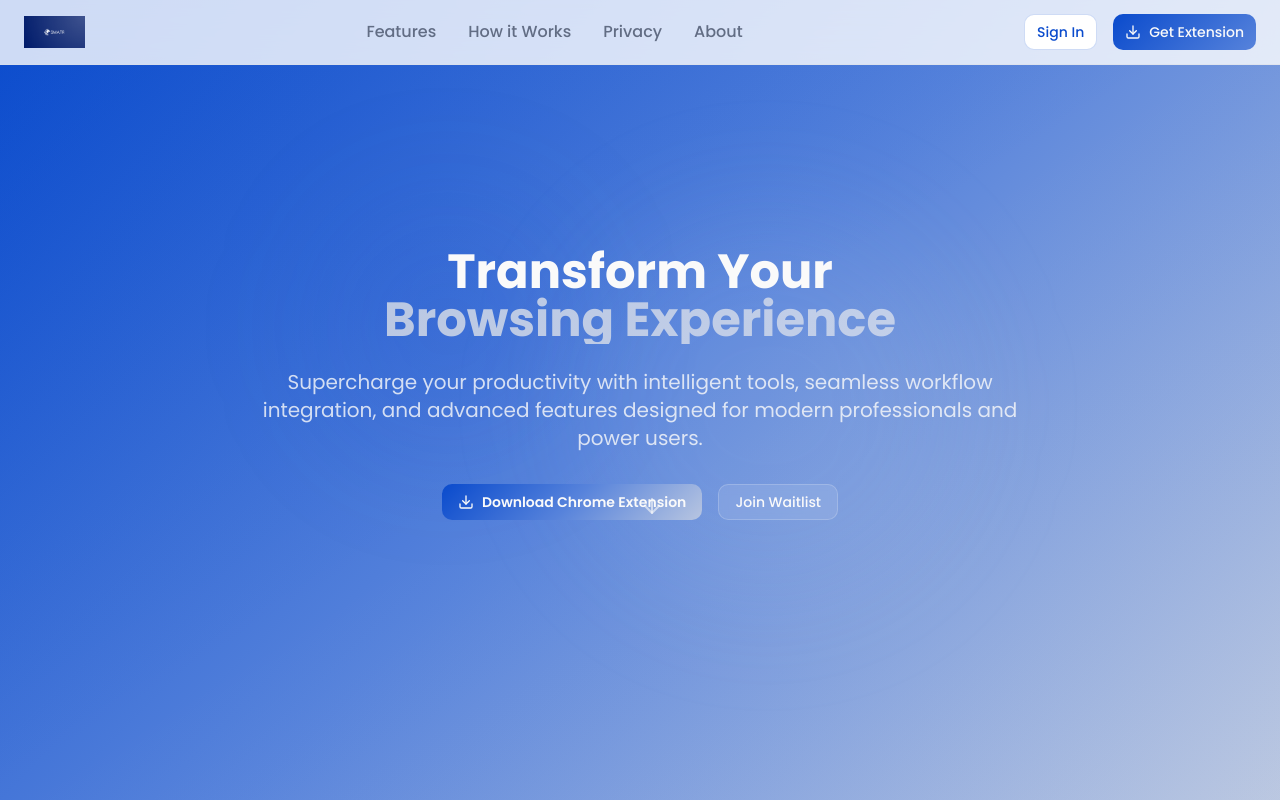
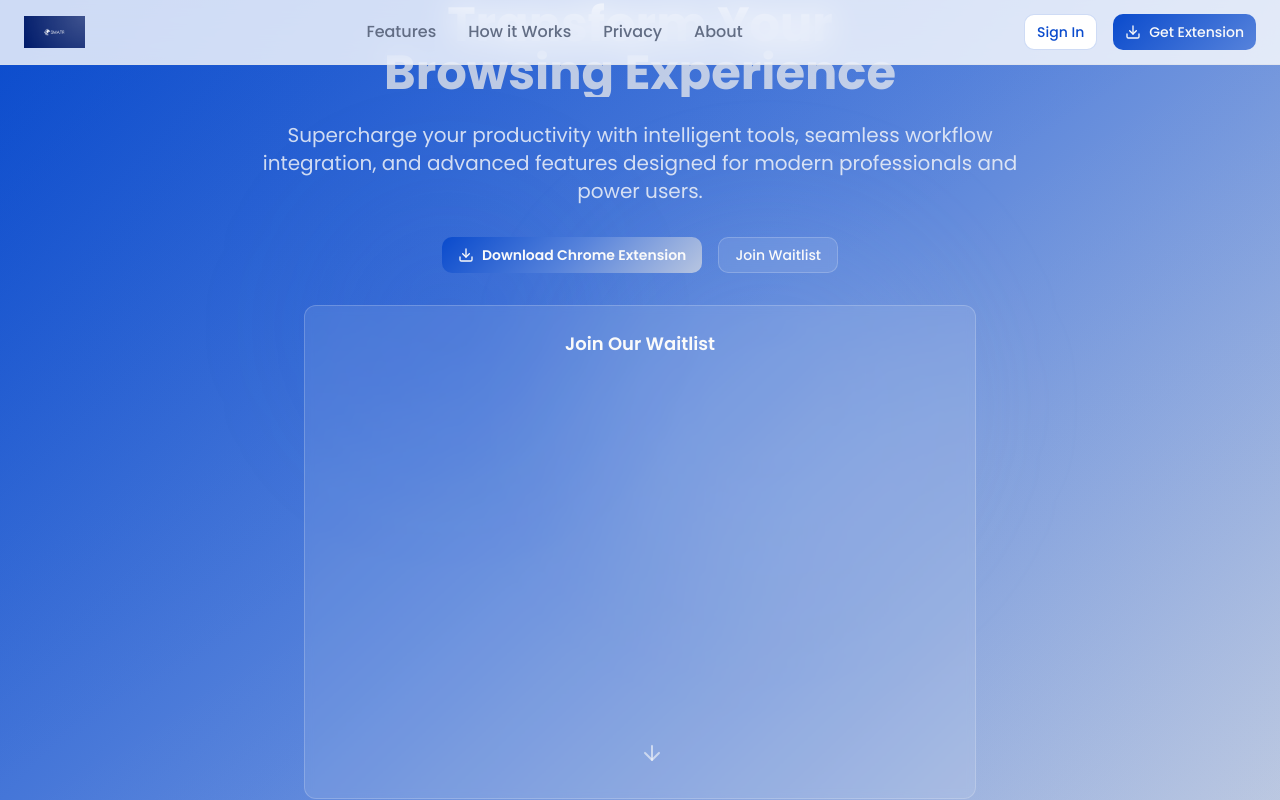
Before and after one commit to SmatrAI/smatr-website, a React (Vite) app: page / in a window 1280 px wide. Shown: the top 800 px of the page. Built offline with nearby package versions, Linux system fonts and the light colour scheme.

Commit message:
Fix: Join waitlist form not opening

```diff
--- a/src/components/Hero.tsx
+++ b/src/components/Hero.tsx
@@ -31,14 +31,25 @@ const Hero = () => {
               <Download className="w-4 h-4" />
               Download Chrome Extension
             </Button>
-            <Button variant="outline" size="sm" className="px-4 py-2 bg-primary-foreground/10 backdrop-blur-sm border-primary-foreground/20 text-primary-foreground hover:bg-primary-foreground/20">
+            <Button
+              variant="outline"
+              size="sm"
+              className="px-4 py-2 bg-primary-foreground/10 backdrop-blur-sm border-primary-foreground/20 text-primary-foreground hover:bg-primary-foreground/20"
+              onClick={() => {
+                const formElement = document.getElementById('zf_div_CKuC-PeS9hmKqy4L46nrWuURa286Ie3Bik1W0YKiJXg');
+                if (formElement) {
+                  formElement.scrollIntoView({ behavior: 'smooth' });
+                }
+              }}
+            >
               Join Waitlist
             </Button>
           </div>
 
           {/* Join Waitlist Form */}
-          <div className="max-w-2xl mx-auto animate-slide-up" style={{ animationDelay: '0.6s' }}>
-            <div id="zf_div_CKuC-PeS9hmKqy4L46nrWuURa286Ie3Bik1W0YKiJXg"></div>
+          <div className="max-w-2xl mx-auto animate-slide-up bg-background/10 backdrop-blur-sm rounded-lg p-6 border border-primary-foreground/20" style={{ animationDelay: '0.6s' }}>
+            <h3 className="text-lg font-semibold text-primary-foreground mb-4 text-center">Join Our Waitlist</h3>
+            <div id="zf_div_CKuC-PeS9hmKqy4L46nrWuURa286Ie3Bik1W0YKiJXg" className="min-h-[400px]"></div>
           </div>
 
           {/* Scroll indicator */}
```
